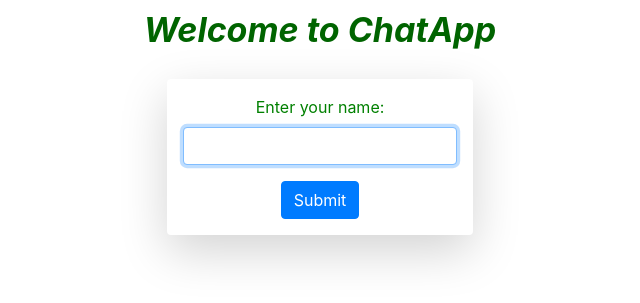
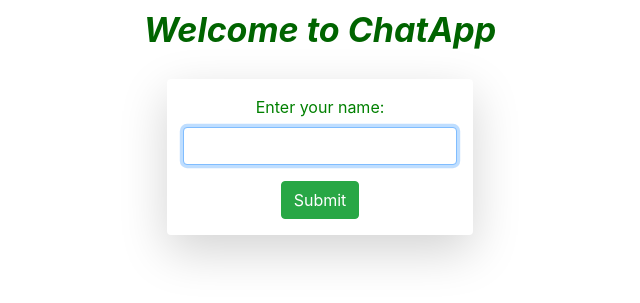
Before and after one commit to Gribek/CS50s-Web-Programming-with-Python-and-JavaScript, a Flask app: page / in a window 1280 px wide. Shown: the top 303 px of the page, without its empty margins (320-960 px from the left). Run offline with Flask 2, Linux system fonts and the light colour scheme; some libraries are stand-ins or nearby versions.

Commit message:
Changed button color.

```diff
--- a/project2/templates/base.html
+++ b/project2/templates/base.html
@@ -19,7 +19,7 @@
                     <label for="inputName">Enter your name:</label>
                     <input class="form-control" id="inputName" type="text" name="name" autocomplete="off" autofocus>
                 </div>
-                <button class="btn btn-primary" type="submit">Submit</button>
+                <button class="btn btn-success" type="submit">Submit</button>
             </form>
         </div>
     </section>
```
